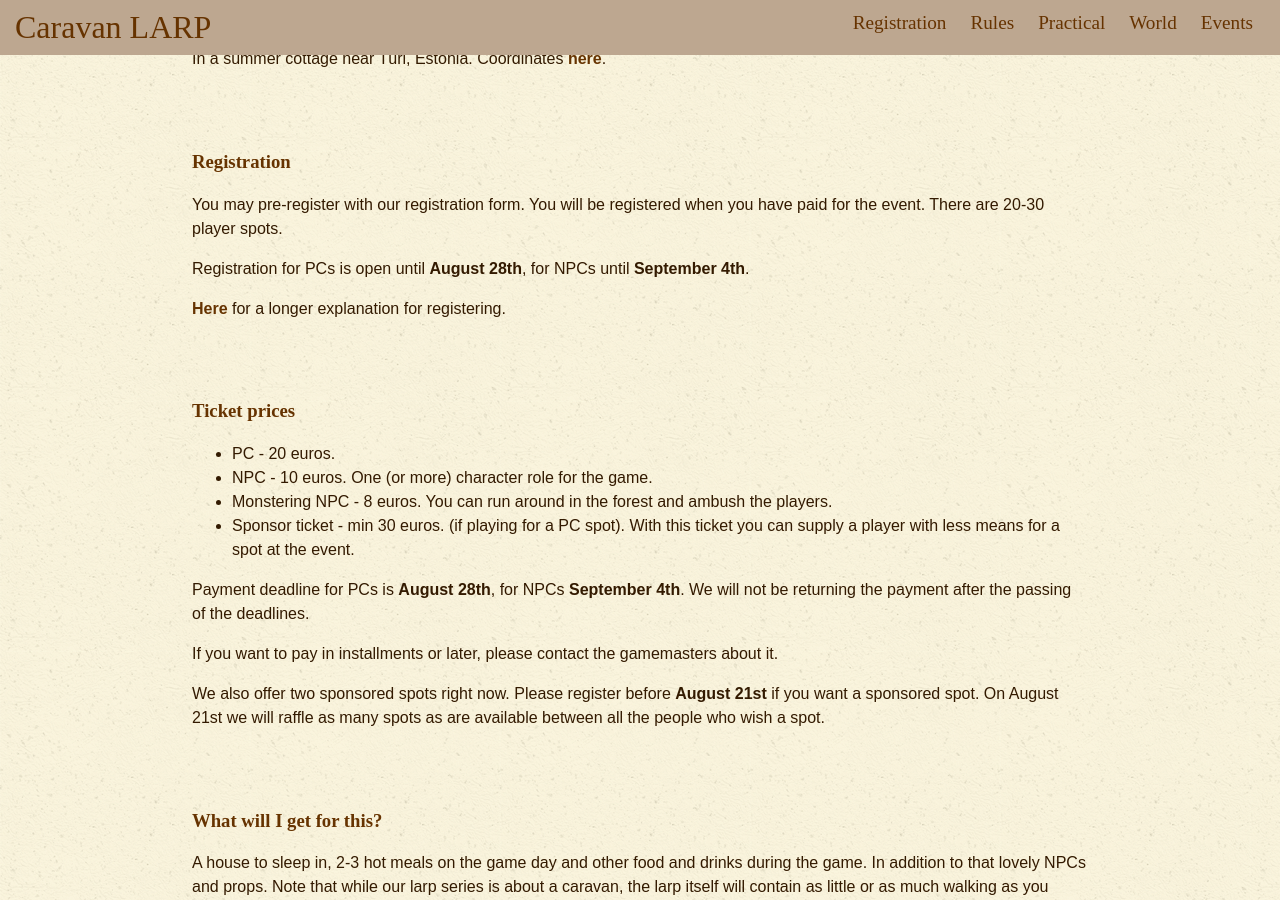
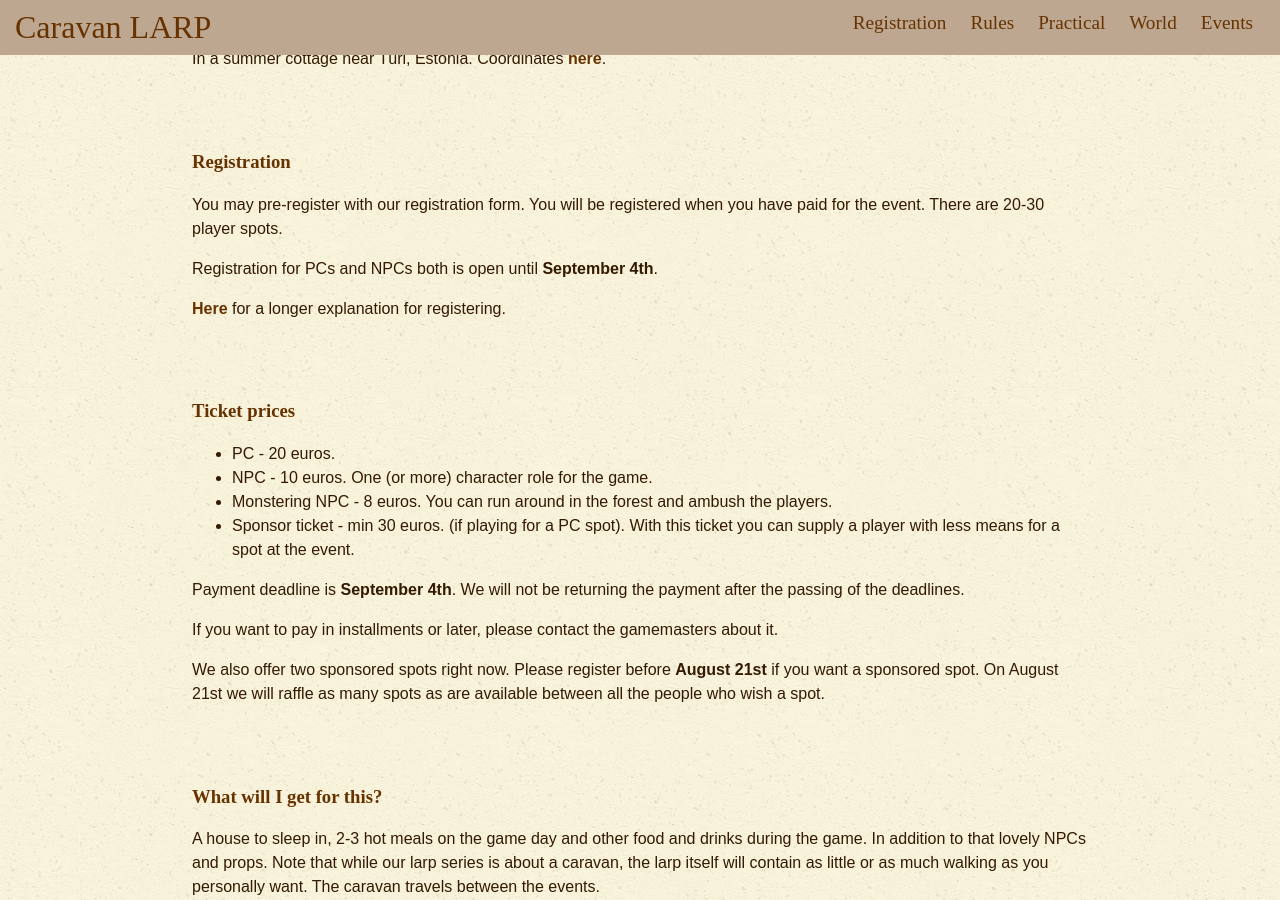
Before and after one commit to karavanlarp/karavanlarp.github.io, a Jekyll site: the page built from eng/events/beginning.md, in a window 1280 px wide and 900 px high, scrolled down 1099 px. Built offline with Jekyll 4.4.1, drawn with Linux system fonts in a browser that asks for light colours; some web fonts are replaced.

Commit message:
text fix

```diff
--- a/eng/events/beginning.md
+++ b/eng/events/beginning.md
@@ -44,7 +44,7 @@ In a summer cottage near Türi, Estonia. Coordinates [here](http://bit.ly/2wvrEK
 
 You may pre-register with our registration form. You will be registered when you have paid for the event. There are 20-30 player spots.
 
-Registration for PCs is open until **August 28th**, for NPCs until **September 4th**.
+Registration for PCs and NPCs both is open until **September 4th**.
 
 [Here](https://karavanlarp.github.io/eng/reg/registration.html) for a longer explanation for registering.
 
@@ -55,7 +55,7 @@ Registration for PCs is open until **August 28th**, for NPCs until **September 4
 * Monstering NPC - 8 euros. You can run around in the forest and ambush the players.
 * Sponsor ticket - min 30 euros. (if playing for a PC spot). With this ticket you can supply a player with less means for a spot at the event.
 
-Payment deadline for PCs is **August 28th**, for NPCs **September 4th**. We will not be returning the payment after the passing of the deadlines.
+Payment deadline is **September 4th**. We will not be returning the payment after the passing of the deadlines.
 
 If you want to pay in installments or later, please contact the gamemasters about it.
 
```
